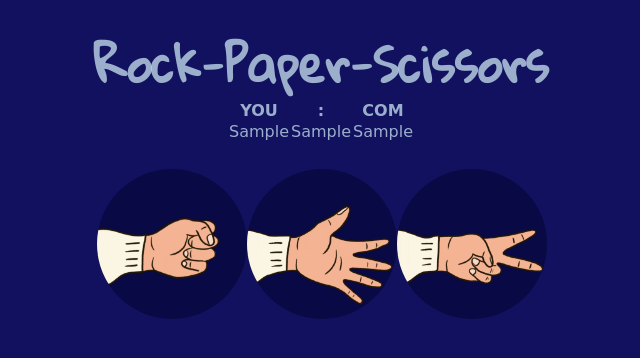
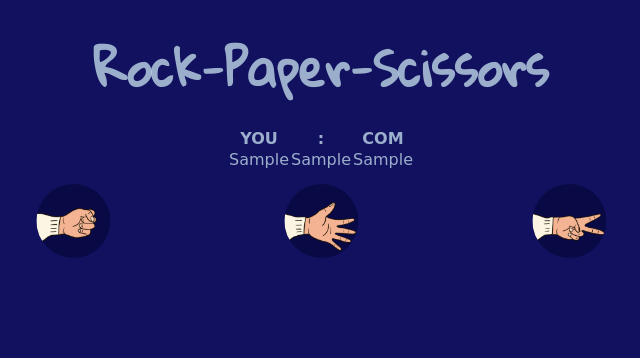
Before and after one commit to 3k3n3/Rock_Paper_Scissors, a Django app: template rps_app/templates/rps_app/game.html in a window 1280 px wide. Shown: the top 358 px of the page, without its empty margins (319-959 px from the left). Run offline with Django 4.2, Linux system fonts and the light colour scheme; the template is opened without the code that fills it: most values are stand-ins (such as "Sample title", 1, 10 or a date in 2020); some web fonts are replaced.

Commit message:
Fixed page responsiveness for mobile

```diff
--- a/rps_app/static/css/style.css
+++ b/rps_app/static/css/style.css
@@ -12,18 +12,19 @@
 }
 
 body {
-    margin: 4px 0 0 0;
     max-height: 100vh;
+    padding: 20px;
 }
 
 header {
-    width: fit-content;
-    padding: 12px 5px 12px 5px;
-    margin: 1px auto 2px auto;
+    text-align: center;
     color: rgba(183, 206, 225, 0.835);
     font-size: 24px;
     font-family: 'Gloria Hallelujah', cursive;
+}
 
+.playcons {
+    padding: 0% 20% 0% 20%;
 }
 
 /* radio icons */
@@ -37,30 +38,26 @@ header {
     transform: scaleX(-1);
 }
 
+.scoreboard {
+    padding: 1%;
+    width: max-content;
+    margin: 0 auto;
+}
+
 #status {
-    /* outline: 1px solid red; */
-    align-items: center;
-    margin: -2% auto 2% auto;
     color: rgba(183, 206, 225, 0.835);
     font-family: 'Over the Rainbow', cursive;
 }
 
 form {
-    /* outline: 1px solid green; */
-    width: 35%;
-    margin-left: auto;
-    margin-right: auto;
     display: flex;
-    justify-content: space-between
+    text-align: center;
 }
 
 .max {
-    /* outline: 1px solid red; */
     display: flex;
-    text-align: center;
-    margin-right: auto;
-    margin-left: auto;
-    width: max-content;
+    justify-content: center;
+    padding: 0 20px;
 }
 
 .rht {
@@ -72,17 +69,15 @@ form {
 }
 
 .max img {
-    /* outline: 1px solid greenyellow; */
     width: 90%;
-    height: 90%;
     background-color: rgba(168, 168, 220, 0.505);
+    border: none;
+    outline: none;
 }
 
 .mini {
     background-color: rgb(9, 9, 69);
-    /* outline: 1px solid red; */
-    width: 150px;
-    height: 150px;
+    width: 30%;
     border-radius: 50%;
 }
 
@@ -90,3 +85,30 @@ form {
     transform: scale(1.20, 1.20);
     cursor: pointer;
 }
+
+@media (max-width: 768px) {
+    body {
+        margin-top: 5%;
+        padding: 10px;
+    }
+
+    header {
+        font-size: 16px;
+        margin-bottom: 7%;
+    }
+
+    .playcons {
+        margin-top: 10px;
+        padding: 0% 10% 0% 10%;
+    }
+
+    .mini {
+        width: 90%;
+    }
+}
+
+@media (max-width: 375px) {
+    header {
+        font-size: 14px;
+    }
+}
--- a/rps_app/templates/rps_app/game.html
+++ b/rps_app/templates/rps_app/game.html
@@ -43,6 +43,7 @@
                 </div>
             </div>
 
+            <div class="scoreboard">
                 <table id="status">
                     <thead>
                         <th>YOU</th>
@@ -55,11 +56,12 @@
                         <td>{{y}}</td>
                     </tr>
                 </table>
+            </div>
 
             {% endif %}
         </section>
 
-        <section>
+        <section class="playcons">
             <form action="" method="post" id="game">
                 {% csrf_token %}
                 <input type="radio" name="game" id="r" value="Rock"><label for=r><img class="rot mini"
```
Also changed, not shown: gameplay.py (+3 -8 lines). Lines whose indentation alone changed are shown as unchanged.
